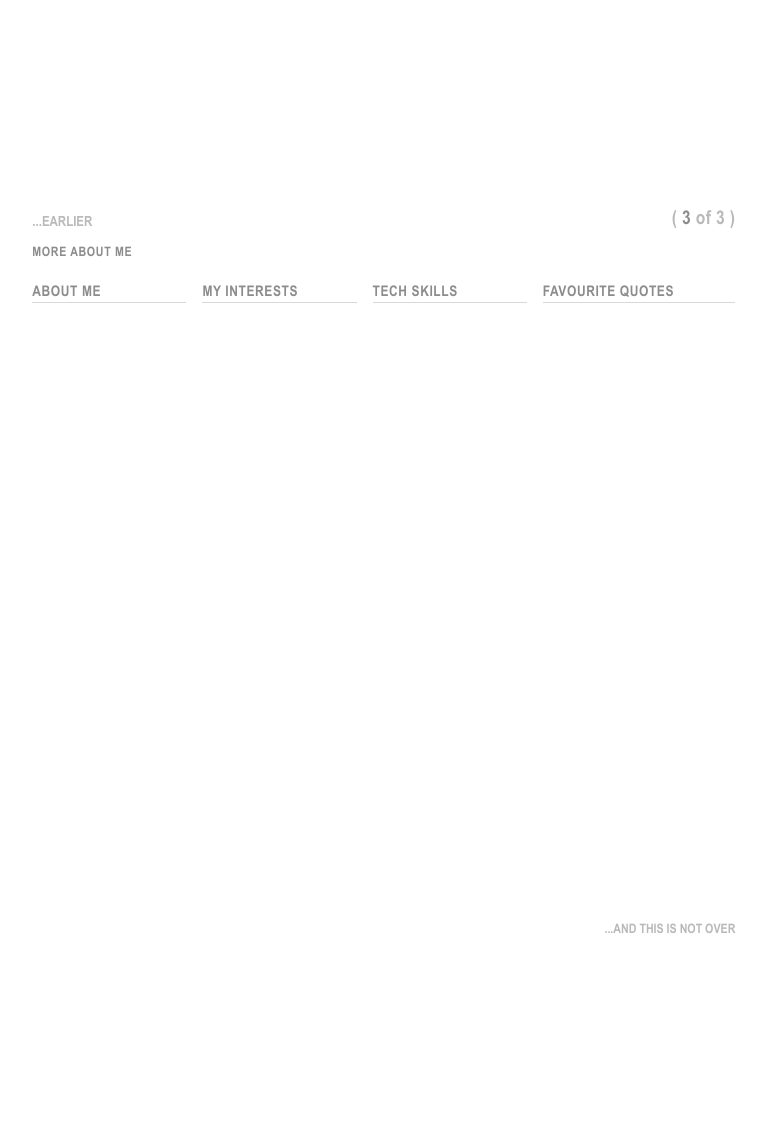
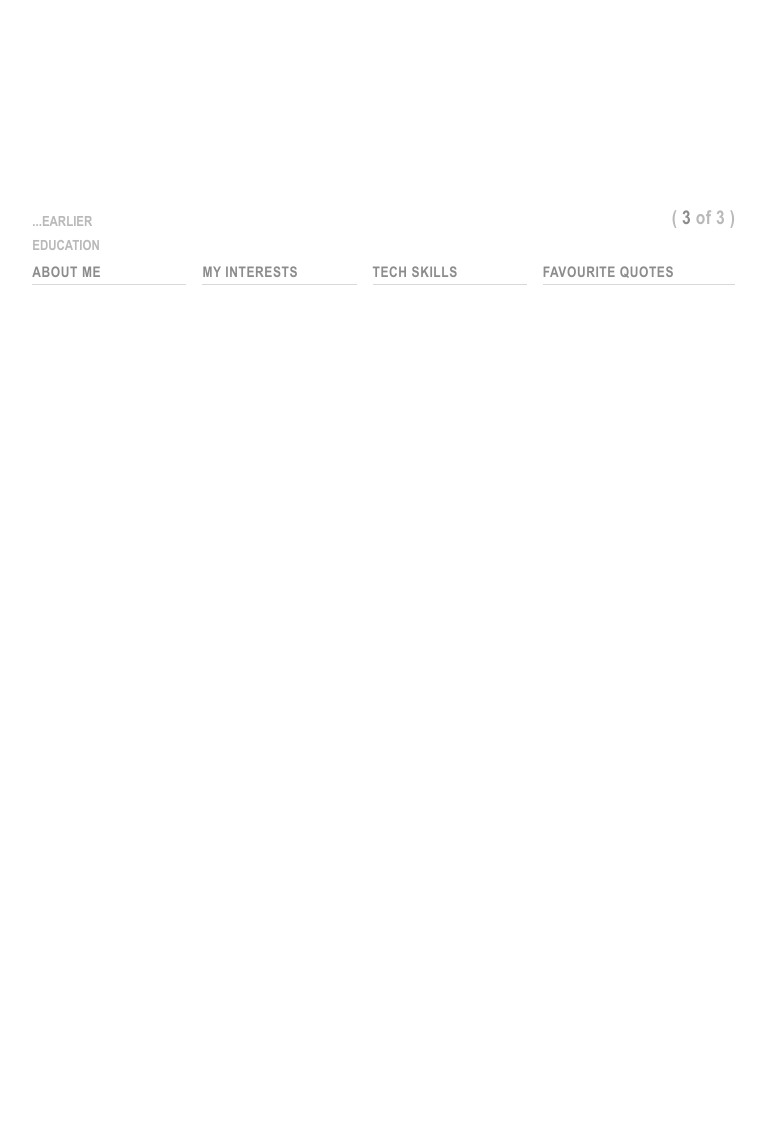
Before and after one commit to Ikatrefon/job-search, a FastAPI app: template template/template.html in a window 1280 px wide. Shown: the part 2082-3214 px from the top of the page, without its empty margins (13-779 px from the left). Run offline with FastAPI, Linux system fonts and the light colour scheme; the template is opened without the code that fills it, so the values that code supplies are empty.

Commit message:
Strona 3: usun '...and this is not over' i 'More about me'; dodaj naglowek EDUCATION (styl jak ...EARLIER)

```diff
--- a/template/template.html
+++ b/template/template.html
@@ -71,7 +71,8 @@
   .job3 { margin-bottom: 9pt; }
   .job3 .job2-head { margin-bottom: 3pt; }
   .job3 ul.bul { font-size: 11pt; line-height: 1.16; }
-  .edu-svg { width: 527pt; margin: 7pt 0 4pt; }
+  .edu-h { margin: 4pt 0 3pt; }   /* nagłówek EDUCATION w stylu „…EARLIER" (lewa strona) */
+  .edu-svg { width: 527pt; margin: 0 0 6pt; }
   .edu-svg svg { width: 100%; height: auto; display: block; }
 
   /* ---------- PAGE 2/3 EXPERIENCE (stary układ — str. 3) ---------- */
@@ -192,11 +193,9 @@
   </div>
   {% endfor %}
 
+  <div class="tagline edu-h">EDUCATION</div>
   <div class="edu-svg">{{ edu_svg|safe }}</div>
 
-  <div class="notover">...and this is not over</div>
-
-  <div class="h-big" style="margin-top:12px">More about me</div>
   <div class="about">
     <div class="col"><div class="col-h">about me</div><ul>{% for x in cv.about_me %}<li>{{ x }}</li>{% endfor %}</ul></div>
     <div class="col"><div class="col-h">my interests</div><ul>{% for x in cv.interests %}<li>{{ x }}</li>{% endfor %}</ul></div>
```
Also changed, not shown: podglad/CV_strona_3.png.
